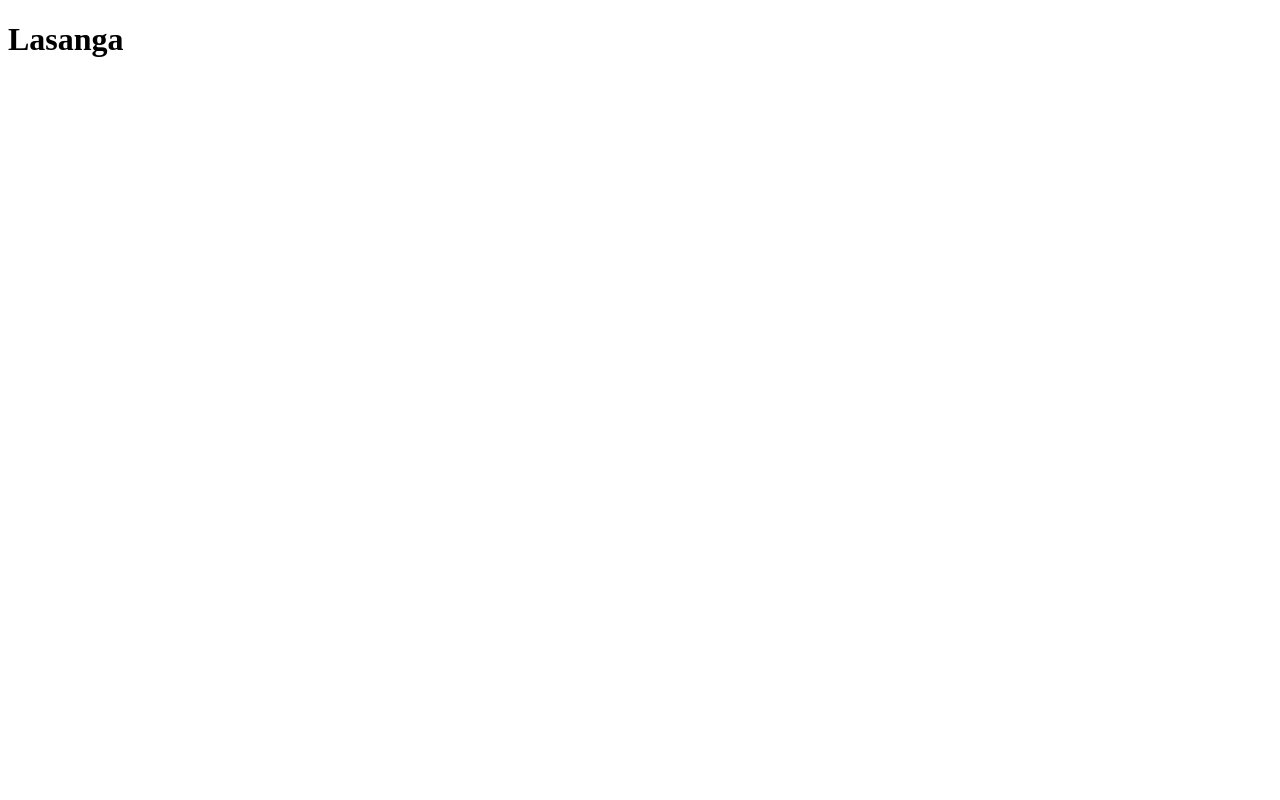
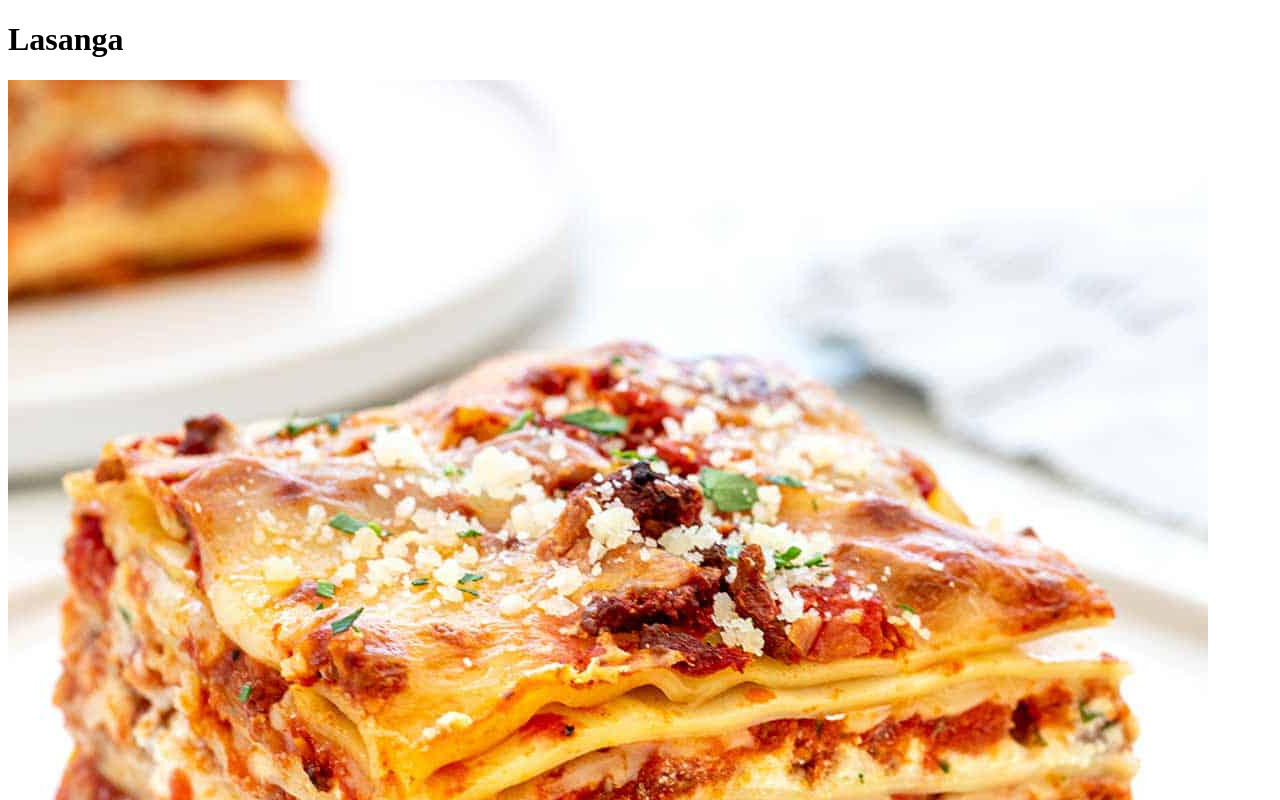
Before and after one commit to hotdog-pudding/odin-recipes, a plain HTML site: page recipes/lasanga.html in a window 1280 px wide. Shown: the top 800 px of the page. Drawn offline with Linux system fonts and the light colour scheme.

Commit message:
Add lasagna.jpg

```diff
--- a/recipes/lasanga.html
+++ b/recipes/lasanga.html
@@ -8,5 +8,6 @@
 </head>
 <body>
     <h1>Lasanga</h1>
+    <img src="./lasagna.jpg">
 </body>
 </html>
```
Also changed, not shown: recipes/lasagna.jpg (added).
